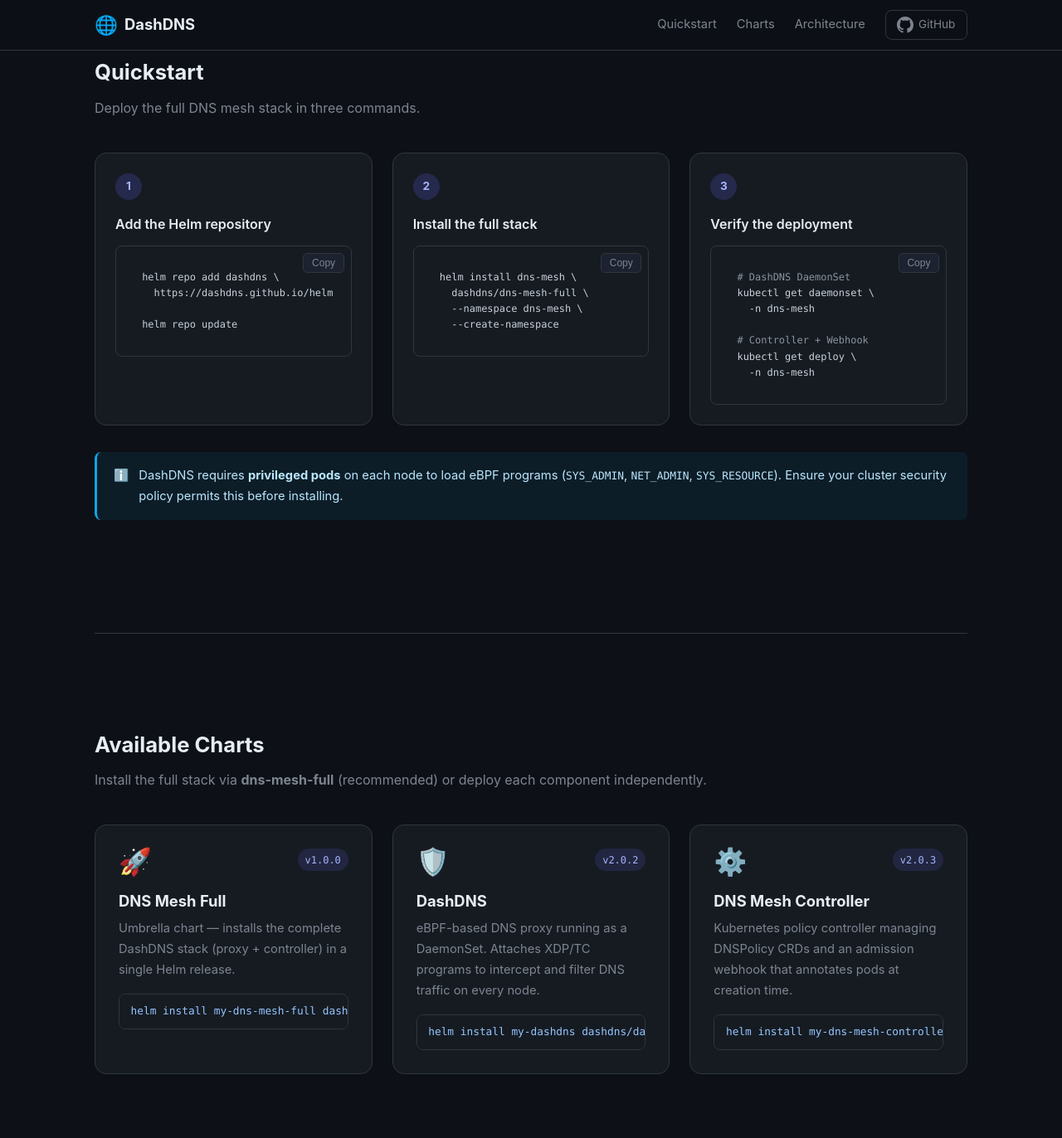
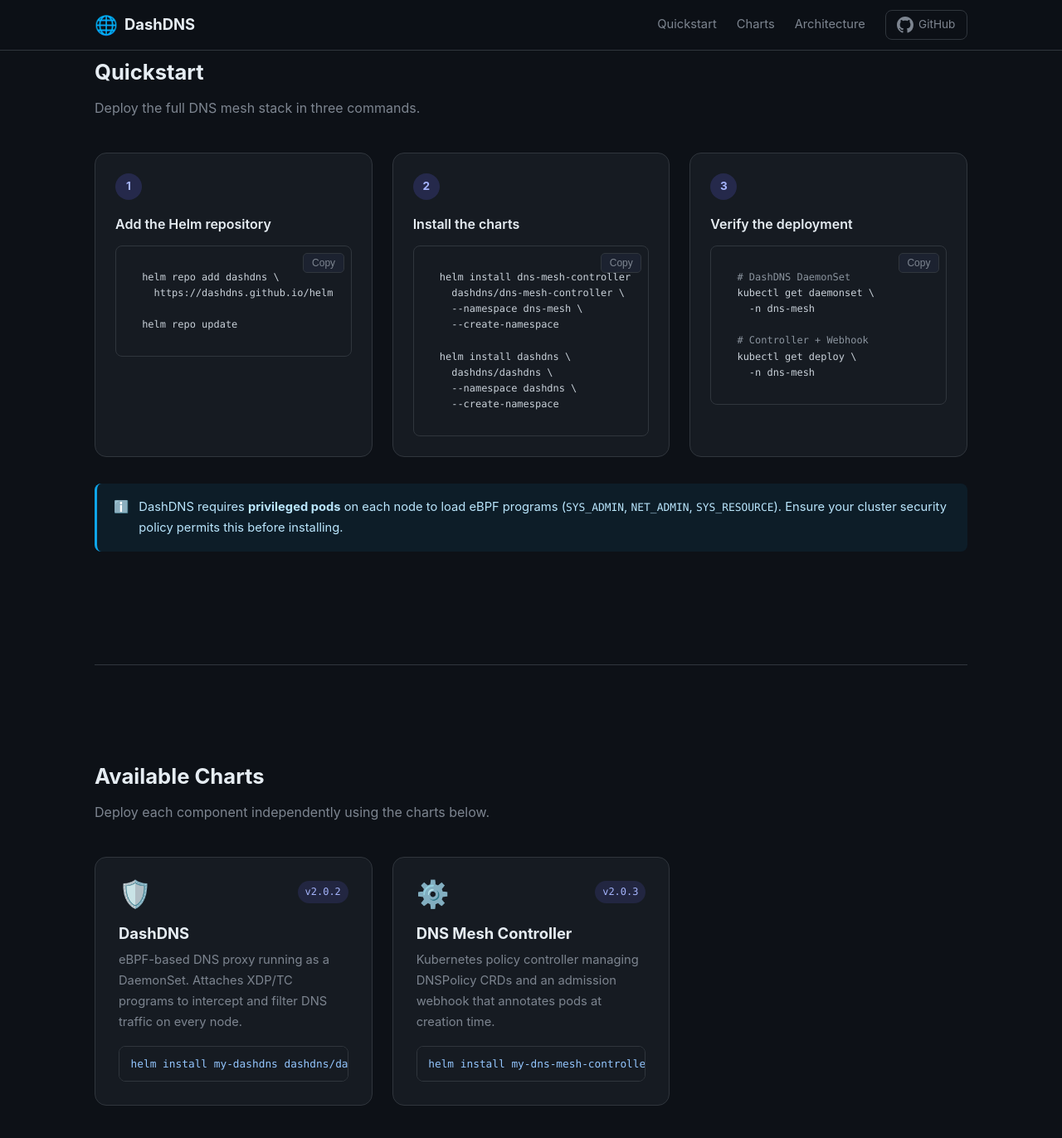
Before and after one commit to dashdns/helm-charts, a Jekyll site: the page built from docs/index.html, in a window 1280 px wide and 1400 px high, scrolled down 681 px. Shown: the top 1372 px of the window at 83% size. Built offline with Jekyll 4.4.1, drawn with Linux system fonts in a browser that asks for light colours; nearby versions of some CDN libraries; some of the changed text lies outside the part shown.

Commit message:
main: Fix docs

```diff
--- a/docs/_config.yml
+++ b/docs/_config.yml
@@ -12,13 +12,6 @@
 
 # Charts metadata used in the landing page
 charts:
-  - name: dns-mesh-full
-    title: "DNS Mesh Full"
-    version: "1.0.0"
-    description: "Umbrella chart — installs the complete DashDNS stack (proxy + controller) in a single Helm release."
-    badge_color: "6366f1"
-    icon: "🚀"
-
   - name: dashdns
     title: "DashDNS"
     version: "2.0.2"
--- a/docs/index.html
+++ b/docs/index.html
@@ -51,11 +51,16 @@
     <!-- Step 2 -->
     <div class="step-card">
       <div class="step-num">2</div>
-      <h3>Install the full stack</h3>
+      <h3>Install the charts</h3>
       <div class="code-block">
-        <pre><code class="language-bash">helm install dns-mesh \
-  dashdns/dns-mesh-full \
+        <pre><code class="language-bash">helm install dns-mesh-controller \
+  dashdns/dns-mesh-controller \
   --namespace dns-mesh \
+  --create-namespace
+
+helm install dashdns \
+  dashdns/dashdns \
+  --namespace dashdns \
   --create-namespace</code></pre>
         <button class="copy-btn" onclick="copyCode(this)">Copy</button>
       </div>
@@ -95,8 +100,7 @@
 <section class="section" id="charts">
   <h2 class="section-title">Available Charts</h2>
   <p class="section-sub">
-    Install the full stack via <strong>dns-mesh-full</strong> (recommended)
-    or deploy each component independently.
+    Deploy each component independently using the charts below.
   </p>
 
   <div class="charts-grid">
@@ -166,18 +170,28 @@
   </table>
 
   <h3 style="margin: 2rem 0 1rem; font-size:1rem; color:var(--color-text-muted)">
-    Custom values file example
+    Custom values file examples
   </h3>
   <div class="code-block">
-    <pre><code class="language-yaml"># my-values.yaml
-dashdns:
+    <pre><code class="language-yaml"># dashdns-values.yaml
 dns:
   interface: eth0
   upstream: "8.8.8.8:53"
 prometheus:
-    enabled: true
+  enabled: true</code></pre>
+    <button class="copy-btn" onclick="copyCode(this)">Copy</button>
+  </div>
 
-dns-mesh-controller:
+  <div class="code-block" style="margin-top:1rem">
+    <pre><code class="language-bash">helm install dashdns dashdns/dashdns \
+  --namespace dashdns \
+  --create-namespace \
+  -f dashdns-values.yaml</code></pre>
+    <button class="copy-btn" onclick="copyCode(this)">Copy</button>
+  </div>
+
+  <div class="code-block" style="margin-top:1.5rem">
+    <pre><code class="language-yaml"># controller-values.yaml
 controller:
   replicaCount: 2
 webhook:
@@ -189,10 +203,10 @@
   </div>
 
   <div class="code-block" style="margin-top:1rem">
-    <pre><code class="language-bash">helm install dns-mesh dashdns/dns-mesh-full \
+    <pre><code class="language-bash">helm install dns-mesh-controller dashdns/dns-mesh-controller \
   --namespace dns-mesh \
   --create-namespace \
-  -f my-values.yaml</code></pre>
+  -f controller-values.yaml</code></pre>
     <button class="copy-btn" onclick="copyCode(this)">Copy</button>
   </div>
 </section>
@@ -249,15 +263,21 @@
   <h3 style="font-size:1rem; margin-bottom:.75rem">Upgrade</h3>
   <div class="code-block">
     <pre><code class="language-bash">helm repo update
-helm upgrade dns-mesh dashdns/dns-mesh-full \
+
+helm upgrade dashdns dashdns/dashdns \
+  --namespace dashdns \
+  -f dashdns-values.yaml
+
+helm upgrade dns-mesh-controller dashdns/dns-mesh-controller \
   --namespace dns-mesh \
-  -f my-values.yaml</code></pre>
+  -f controller-values.yaml</code></pre>
     <button class="copy-btn" onclick="copyCode(this)">Copy</button>
   </div>
 
   <h3 style="font-size:1rem; margin: 1.5rem 0 .75rem">Uninstall</h3>
   <div class="code-block">
-    <pre><code class="language-bash">helm uninstall dns-mesh --namespace dns-mesh</code></pre>
+    <pre><code class="language-bash">helm uninstall dashdns --namespace dashdns
+helm uninstall dns-mesh-controller --namespace dns-mesh</code></pre>
     <button class="copy-btn" onclick="copyCode(this)">Copy</button>
   </div>
 
```
Also changed, not shown: README.md. Lines whose indentation alone changed are shown as unchanged.
